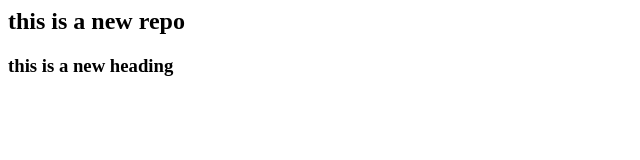
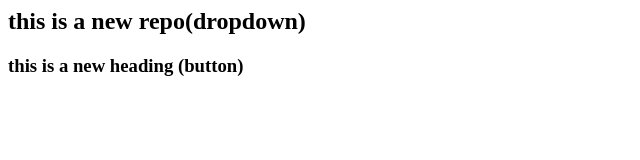
Before and after one commit to fedora42/localrepo, a plain HTML site: page index.html in a window 1280 px wide. Shown: the whole page, without its empty margins (0-640 px from the left). Drawn offline with Linux system fonts and the light colour scheme.

```diff
--- a/index.html
+++ b/index.html
@@ -1,3 +1,3 @@
-<h2>this is a new repo</h2>
+<h2>this is a new repo(dropdown)</h2>
 
-<h3>this is a new heading</h3>
+<h3>this is a new heading (button)</h3>
```
